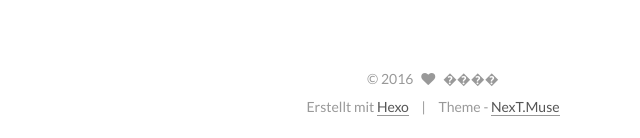
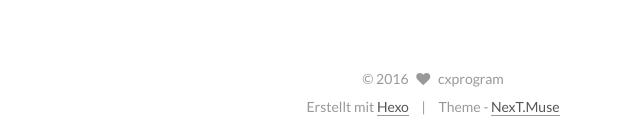
Before and after one commit to cxprograme/cxprograme.github.io, a plain HTML site: page index.html in a window 1280 px wide. Shown: the part 1552-1690 px from the top of the page, 207-847 px from the left. Drawn offline with Linux system fonts and the light colour scheme.

Commit message:
Site updated: 2016-09-29 22:24:19

```diff
--- a/css/main.css
+++ b/css/main.css
@@ -1548,7 +1548,7 @@ pre .javascript .function {
   width: 4px;
   height: 4px;
   border-radius: 50%;
-  background: #4274ff;
+  background: #b947bf;
 }
 .links-of-blogroll {
   font-size: 13px;
--- a/index.html
+++ b/index.html
@@ -443,8 +443,8 @@
         <div class="site-author motion-element" itemprop="author" itemscope itemtype="http://schema.org/Person">
           <img class="site-author-image" itemprop="image"
                src="/images/avatar.gif"
-               alt="����" />
-          <p class="site-author-name" itemprop="name">����</p>
+               alt="cxprogram" />
+          <p class="site-author-name" itemprop="name">cxprogram</p>
           <p class="site-description motion-element" itemprop="description"></p>
         </div>
         <nav class="site-state motion-element">
@@ -494,7 +494,7 @@
   <span class="with-love">
     <i class="fa fa-heart"></i>
   </span>
-  <span class="author" itemprop="copyrightHolder">����</span>
+  <span class="author" itemprop="copyrightHolder">cxprogram</span>
 </div>
 
 <div class="powered-by">
```
Also changed, not shown: 2016/09/29/hello-world/index.html (+3 -3 lines), 2016/09/29/hello-杰哥/index.html (+3 -3 lines), archives/2016/09/index.html (+3 -3 lines), archives/2016/index.html (+3 -3 lines), archives/index.html (+3 -3 lines).
